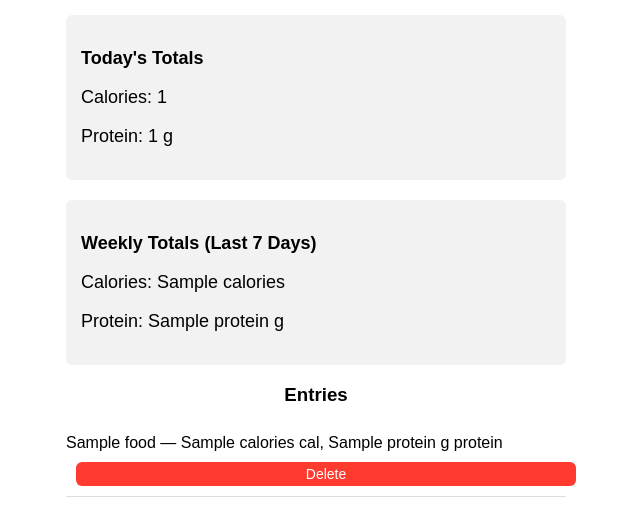
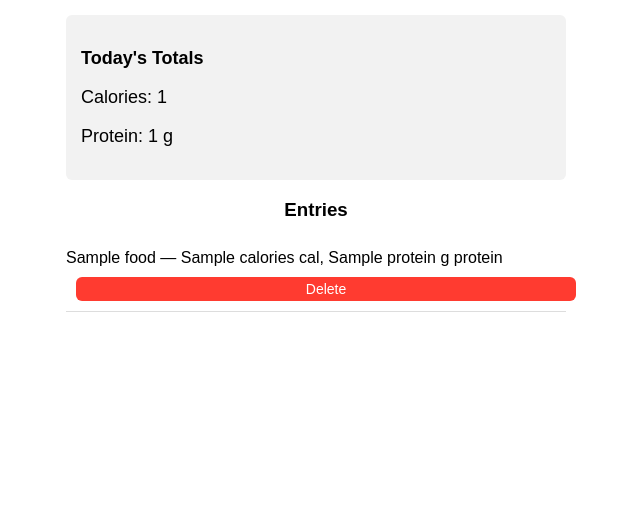
Before and after one commit to pngoldrick-hue/nutrition_tracker-2, a Flask app: template templates/index.html in a window 1280 px wide. Shown: the part 296-813 px from the top of the page, without its empty margins (324-964 px from the left). After the commit the page ends 608 px from the top, so only its background shows below. Run offline with Flask 3, Linux system fonts and the light colour scheme; the template is opened without the code that fills it: most values are stand-ins (such as "Sample title", 1, 10 or a date in 2020).

Commit message:
Update index.html

```diff
--- a/templates/index.html
+++ b/templates/index.html
@@ -70,12 +70,6 @@
     <p>Protein: {{ total_pro }} g</p>
 </div>
 
-<div class="totals" style="margin-top:20px;">
-    <p><strong>Weekly Totals (Last 7 Days)</strong></p>
-    <p>Calories: {{ weekly.calories }}</p>
-    <p>Protein: {{ weekly.protein }} g</p>
-</div>
-
 <h3>Entries</h3>
 
 {% for item in entries %}
```
